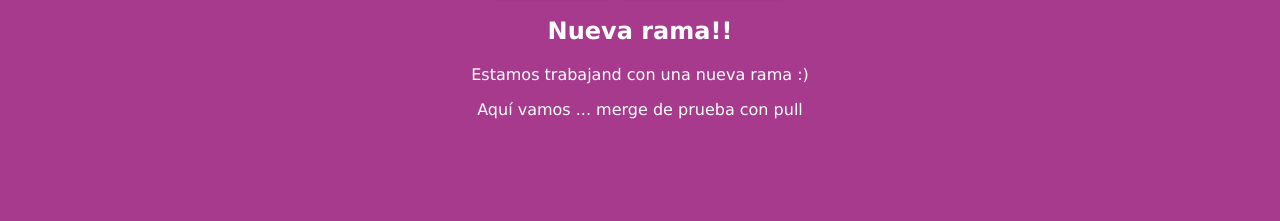
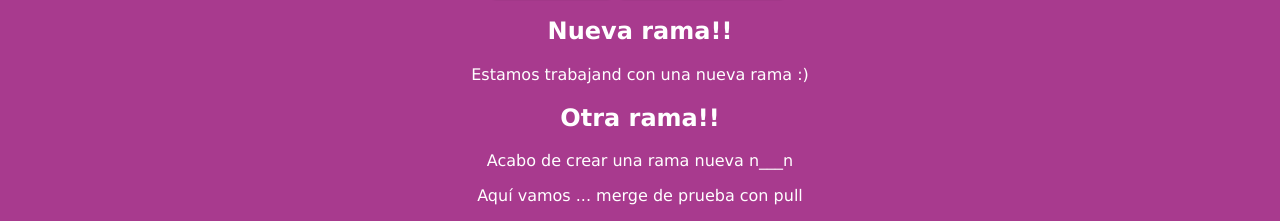
Before and after one commit to patmelp4/repositorio, a plain HTML site: page index.html in a window 1280 px wide. Shown: the part 659-880 px from the top of the page. Before the commit the page ends 800 px from the top, so only its background shows below. Drawn offline with Linux system fonts and the light colour scheme.

Commit message:
Feature: Nuevo texto en el index con info de la rama

```diff
--- a/index.html
+++ b/index.html
@@ -46,6 +46,9 @@
     <h2>Nueva rama!!</h2>
     <p>Estamos trabajand con una nueva rama :)</p>
 
+    <h2>Otra rama!!</h2>
+    <p>Acabo de crear una rama nueva n___n</p>
+
     <footer>
         <p>Aquí vamos ... merge de prueba con pull</p>
     </footer>
```
